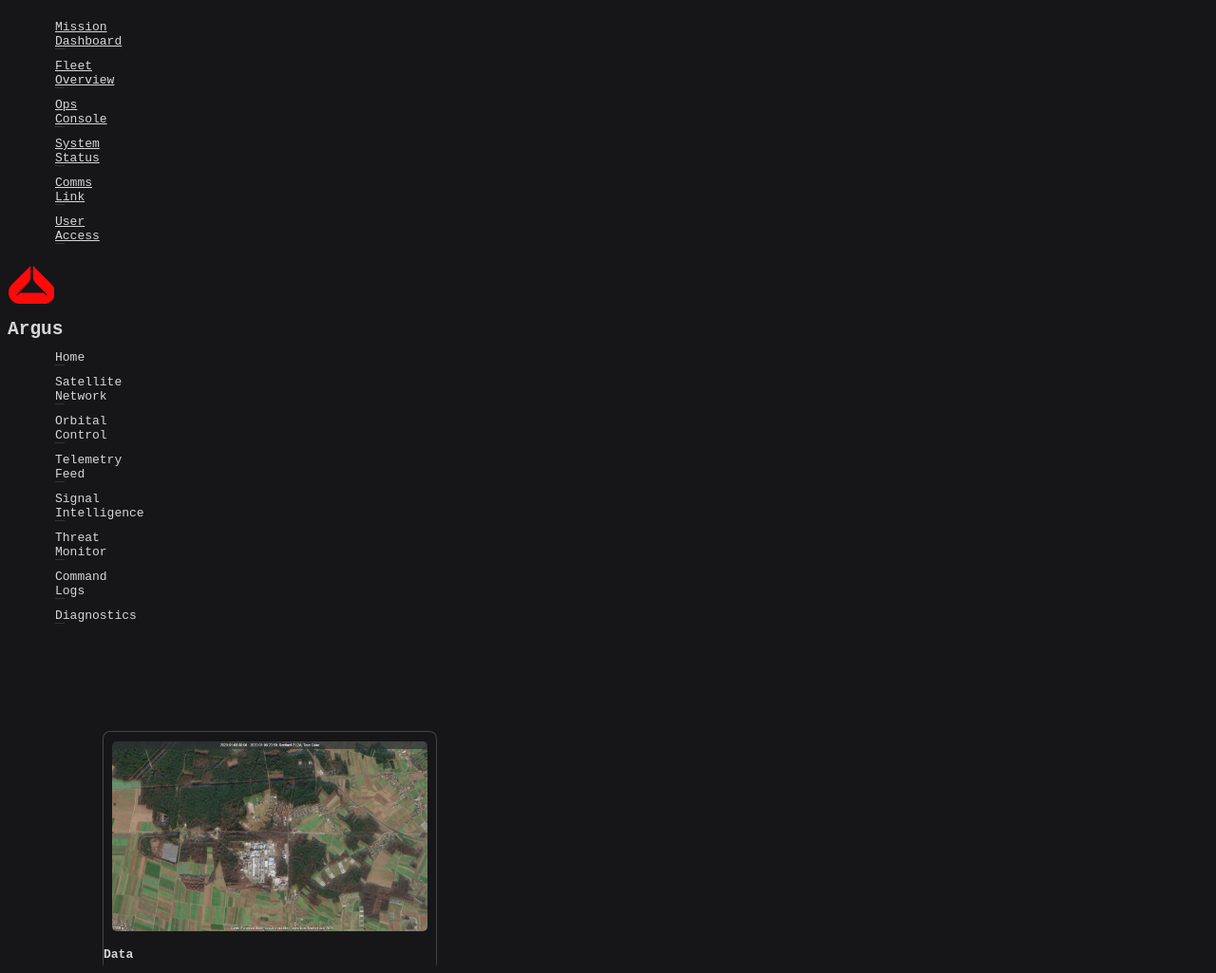
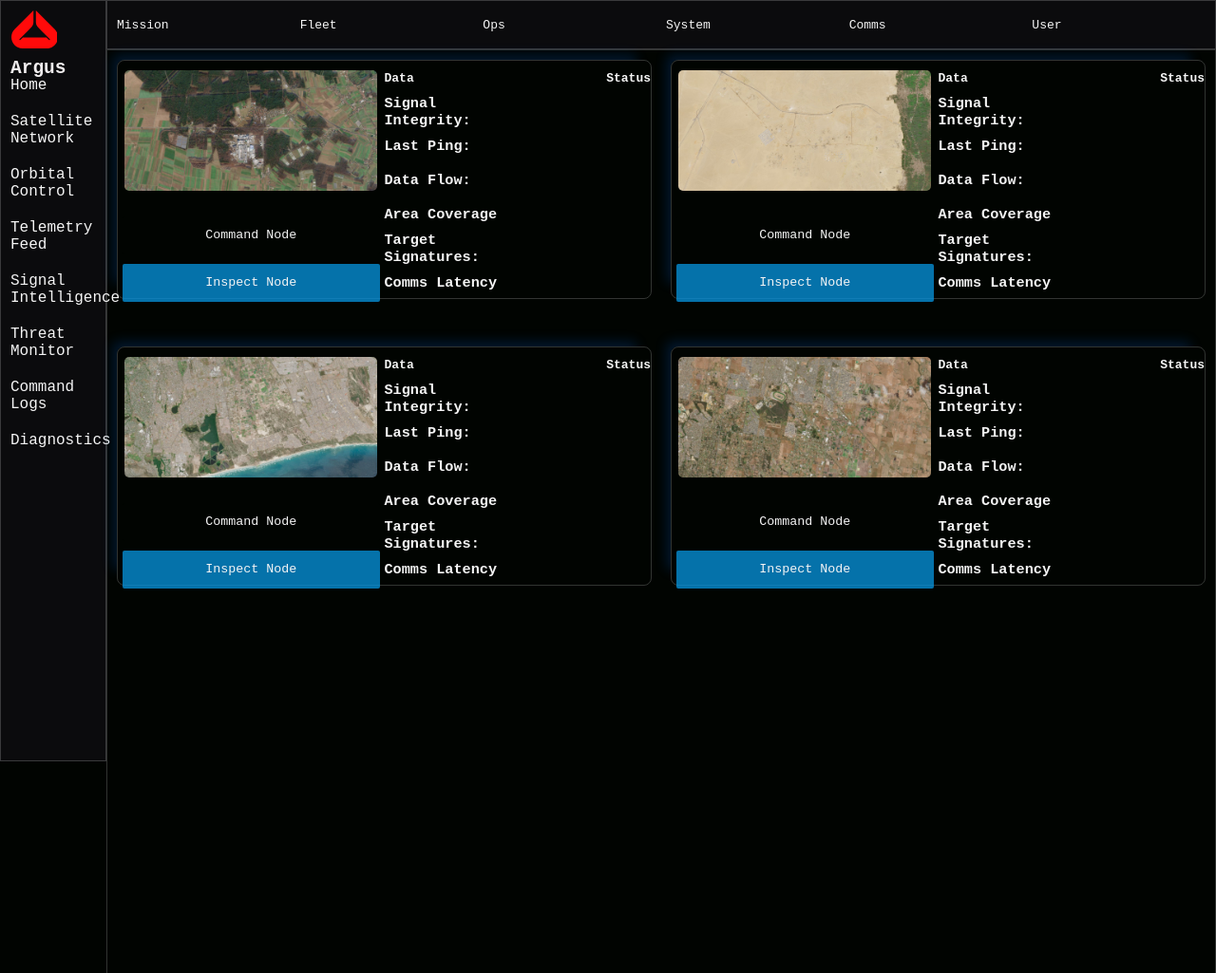
Before and after one commit to NullifyCrescent9202/Dashboard, a plain HTML site: page index.html in a window 1280 px wide. Shown: the top 1025 px of the page at 95% size. Drawn offline with Linux system fonts and the light colour scheme.

Commit message:
Touch up layout and css styles.

```diff
--- a/index.css
+++ b/index.css
@@ -1,19 +1,107 @@
 *{
     font-family: monospace;
-    background-color: #161619;
-    color: #d7d7d7;
+
+    margin: 0;
+    color: whitesmoke;
+}
+
+body{
+    min-height: 100%;
+    overflow-y: hidden;
 }
 
 .main-con{
     display: grid;
+    background-color: #010401;
+}
+
+.nav{
+    align-items: center;
+    height: 50px;
+    display: grid;
+    grid-template-rows: 1fr;
+    grid-column: 2 / 3;
+    grid-row: 1/ 2;
+    border: 1px solid rgba(255, 255, 255, 0.194);
+}
+.nav>ul{
+    display: grid;
+    grid-template-columns: repeat(6, 1fr);
+    text-decoration: none;
+    list-style: none;
+    justify-content: space-evenly;
+}
+
+nav>a{
+    display: flex;
+    align-items: center;
+}
+
+a{
+    text-decoration: none;
+    text-align: center;
+}
+
+.sidebar{
+    grid-row: 1 / 4;
+    grid-column: 1/ 2;
+    height: 100lvh;
+    border: 1px solid rgba(255, 255, 255, 0.194);
+}
+
+.sidebar > ul {
+    display: grid;
+    grid-template-rows: repeat(8, 1fr);
+    grid-template-rows: 1fr;
+    row-gap: 20px;
+    justify-items: start;
+    margin: 0;
+    font-size: large;
+    align-content: center;
+
+}
+
+.sidebar > li {
+}
+.side-item{
+    box-sizing: border-box;
+    display: flex;
+    align-items: center;
+    width: 100px;;
+}
+li>.side-item:hover{
+    background-color: #de0707;
+}
+.con{
+    display: grid;
+    grid-template-rows: 1fr 1fr;
+    grid-template-columns: 1fr 1fr;
+    border: 1px solid rgba(255, 255, 255, 0.194);
+
+    gap: 20px;
+}
+
+.card-con{
+    grid-column: 1/ 3;
+
+    margin: 10px;
+    display: grid;
+    grid-template-columns: 1fr 1fr;
+    grid-template-rows: 1fr 1fr;
+    column-gap: 20px;
+    row-gap: 50px;
+}
+
+h2{
+    color: #F0EDEE;
+    font-weight: bold;
+    display: inline;
 }
 
 
-h2{
-    font-size: 1.5rem;
-}
-
 .logo{
+    display: flex;
+    padding-left: 10px;
     height: 50px;
     object-fit: contain;
     width: 50px;
@@ -32,21 +120,79 @@ img{
 }
 
 li{
-    width: 10px;
     list-style: none;
-    border-bottom: 1px solid rgba(56, 56, 56, 0.84);
-    margin: 10px;
 }
 
-li:hover{
-    width: 50px;
-    transition: 1.4s;
+
+ul{
+    padding-left: 10px;
 }
 
 .card-node{
+    display: grid;
+    grid-template-columns: 1fr 1fr;
     border: 1px solid rgba(255, 255, 255, 0.194);
     border-radius: 8px;
     height: 250px;
-    width: 350px;
-    margin: 100px;
+    min-width: 400px;
+    box-shadow: -10px -11px 13px -6px rgba(10, 116, 255, 0.194);
 }
+
+.sub-con{
+    grid-row: 1 / 3;
+    grid-column: 2 / 3;
+    display: grid;
+    grid-template-rows: 1fr;
+    grid-template-columns: 1fr 1fr;
+    height: 100px;
+    font-size: 1rem;
+}
+
+.data{
+    align-items: center;
+    display: grid;
+    grid-template-rows: repeat(7, 1fr);
+    grid-template-columns: 1fr;
+}
+
+.status{
+    align-items: center;
+    line-height: 1rem;
+    justify-self: end;
+    display: grid;
+    grid-template-columns: 1fr;
+    grid-template-rows: 1fr 1fr 1fr 1fr 1fr 1fr 1fr;
+}
+
+.status>div{
+    border-radius: 50%;
+}
+
+
+.nav, .sidebar, .logo, .sidebar > ul, .side-item, .sidebar>h2, li>a{
+    background-color: #0b0b0d;
+
+
+}
+
+.Command-butt, .Inspect-butt{
+    margin-top: 60px;
+    height: 40px;
+    margin: 5px;
+    border-style: none;
+    background-color: #010401;
+    border-radius: 2px;
+}
+
+
+.card-node{
+}
+
+.Inspect-butt{
+    background-color: #0793dec4;
+}
+
+h4{
+    margin: 0;
+    padding: 0;
+}
--- a/index.html
+++ b/index.html
@@ -11,16 +11,16 @@
     <div class="main-con">
         <div class="nav">
             <ul>
-                <li><a href="">Mission Dashboard</a></li>
-                <li><a href="">Fleet Overview</a></li>
-                <li><a href="">Ops Console</a></li>
-                <li><a href="">System Status</a></li>
-                <li><a href="">Comms Link</a></li>
-                <li><a href="">User Access</a></li>
+                <li><a href="">Mission</a></li>
+                <li><a href="">Fleet</a></li>
+                <li><a href="">Ops</a></li>
+                <li><a href="">System</a></li>
+                <li><a href="">Comms</a></li>
+                <li><a href="">User</a></li>
             </ul>
         </div>
         <div class="sidebar">
-            <div class="logo"><img src="./img/logoipsum-365.svg" alt=""> <h2>Argus</h2></div>
+            <div class="logo"><img src="./img/logoipsum-365.svg" alt=""><h2>Argus</h2></div>
             <ul>
                 <li><div class="side-item">Home</div></li>
                 <li><div class="side-item">Satellite Network</div></li>
@@ -33,13 +33,12 @@
             </ul>
         </div>
         <div class="con">
-            <div class='parent'><div class="magicpattern"></div>
             <div class="card-con">
                 <div class="card-node">
                     <img src="./img/sat1.jpg" alt="">
-                    <div class="con">
-                        <h4>Data</h4>
+                    <div class="sub-con">
                         <div class="data">
+                            <H4>Data</H4>
                             <h3>Signal Integrity: </h3>
                             <h3>Last Ping: </h3>
                             <h3>Data Flow: </h3>
@@ -47,8 +46,8 @@
                             <h3>Target Signatures: </h3>
                             <h3>Comms Latency</h3>
                         </div>
-                        <h4>Status</h4>
                         <div class="status">
+                            <h4>Status</h4>
                             <div></div>
                             <div></div>
                             <div></div>
@@ -57,14 +56,14 @@
                             <div></div>
                         </div>
                     </div>
-                    <button>Command Node</button> <button>Inspect Node</button>
+                    <button class="Command-butt">Command Node</button> <button class="Inspect-butt">Inspect Node</button>
                 </div>
 
                 <div class="card-node">
                     <img src="./img/sat2.jpg" alt="">
-                    <div class="con">
-                        <h4>Data</h4>
+                    <div class="sub-con">
                         <div class="data">
+                            <h4>Data</h4>
                             <h3>Signal Integrity: </h3>
                             <h3>Last Ping: </h3>
                             <h3>Data Flow: </h3>
@@ -72,8 +71,8 @@
                             <h3>Target Signatures: </h3>
                             <h3>Comms Latency</h3>
                         </div>
-                        <h4>Status</h4>
                         <div class="status">
+                            <h4>Status</h4>
                             <div></div>
                             <div></div>
                             <div></div>
@@ -82,14 +81,14 @@
                             <div></div>
                         </div>
                     </div>
-                    <button>Command Node</button> <button>Inspect Node</button>
+                    <button class="Command-butt">Command Node</button> <button class="Inspect-butt">Inspect Node</button>
                 </div>
 
                 <div class="card-node">
                     <img src="./img/sat3.jpg" alt="">
-                    <div class="con">
-                        <h4>Data</h4>
+                    <div class="sub-con">
                         <div class="data">
+                            <h4>Data</h4>
                             <h3>Signal Integrity: </h3>
                             <h3>Last Ping: </h3>
                             <h3>Data Flow: </h3>
@@ -97,8 +96,8 @@
                             <h3>Target Signatures: </h3>
                             <h3>Comms Latency</h3>
                         </div>
-                        <h4>Status</h4>
                         <div class="status">
+                            <h4>Status</h4>
                             <div></div>
                             <div></div>
                             <div></div>
@@ -107,14 +106,14 @@
                             <div></div>
                         </div>
                     </div>
-                    <button>Command Node</button> <button>Inspect Node</button>
+                    <button class="Command-butt">Command Node</button> <button class="Inspect-butt">Inspect Node</button>
                 </div>
 
                 <div class="card-node">
                     <img src="./img/sat4.jpg" alt="">
-                    <div class="con">
-                        <h4>Data</h4>
+                    <div class="sub-con">
                         <div class="data">
+                            <h4>Data</h4>
                             <h3>Signal Integrity: </h3>
                             <h3>Last Ping: </h3>
                             <h3>Data Flow: </h3>
@@ -122,8 +121,8 @@
                             <h3>Target Signatures: </h3>
                             <h3>Comms Latency</h3>
                         </div>
-                        <h4>Status</h4>
                         <div class="status">
+                            <h4>Status</h4>
                             <div></div>
                             <div></div>
                             <div></div>
@@ -132,7 +131,7 @@
                             <div></div>
                         </div>
                     </div>
-                    <button>Command Node</button> <button>Inspect Node</button>
+                    <button class="Command-butt">Command Node</button> <button class="Inspect-butt">Inspect Node</button>
                 </div>
             </div>
 
```
